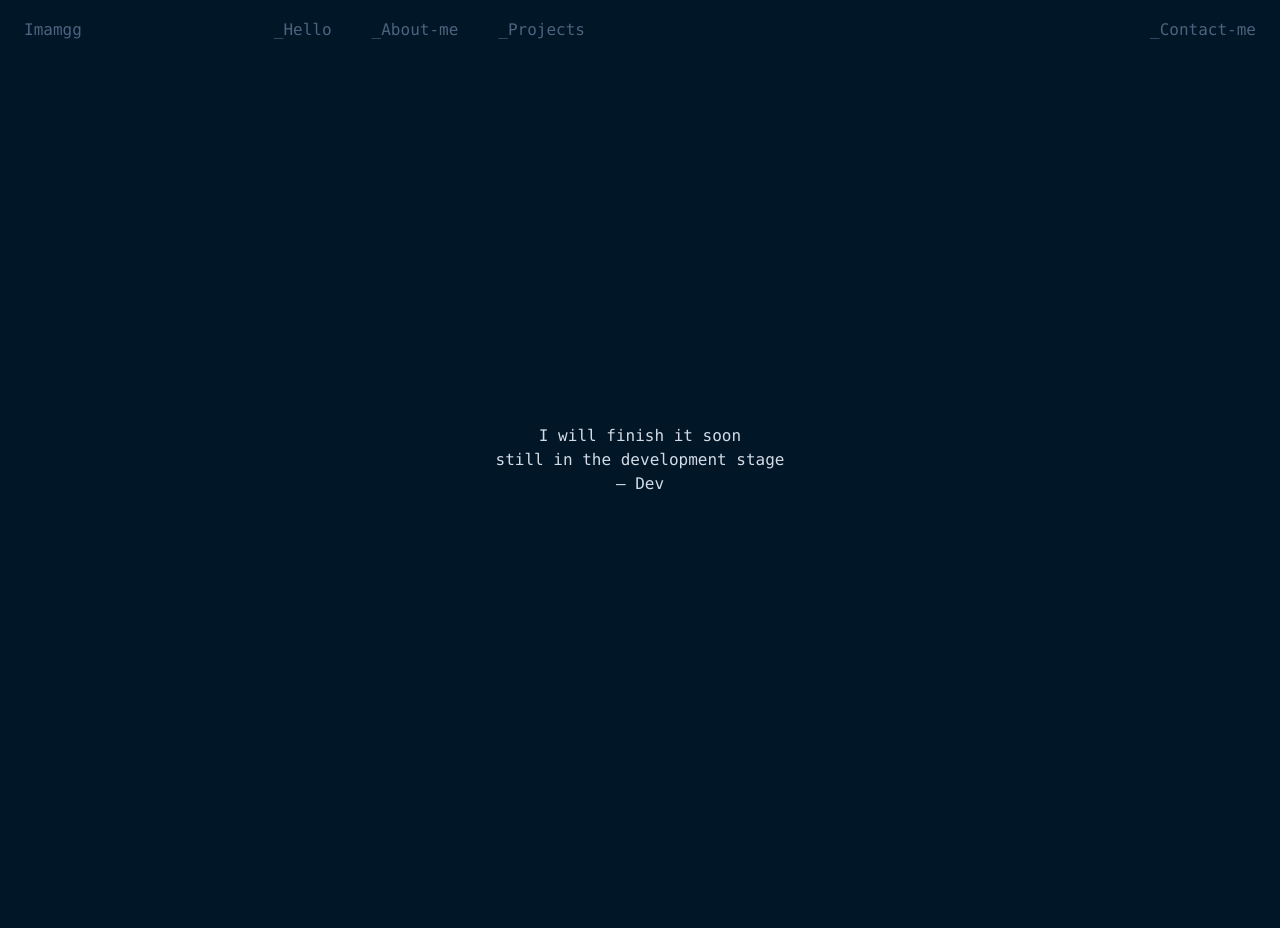
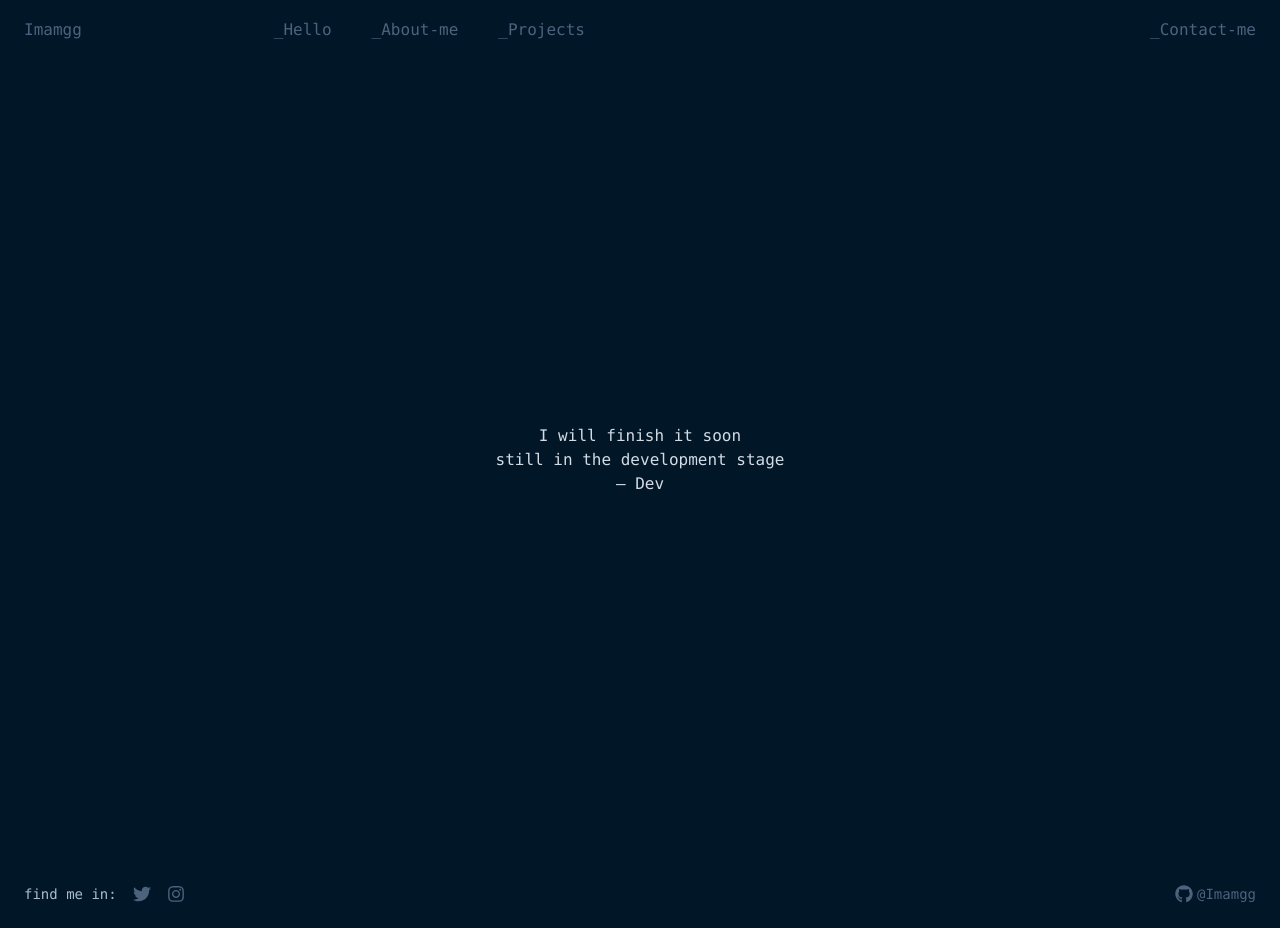
Before and after one commit to Kylendu/coba, a Next.js app: page /contact in a window 1280 px wide. Before the commit the page ends 860 px from the top, so only its background shows below. Built offline with nearby package versions, Linux system fonts and the light colour scheme.

Commit message:
change contact

```diff
--- a/src/pages/contact.jsx
+++ b/src/pages/contact.jsx
@@ -1,3 +1,4 @@
+import Footer from "./components/fragments/footer";
 import Navbar from "./components/fragments/navbar";
 
 const Contact = () => {
@@ -9,6 +10,7 @@ const Contact = () => {
         <p>still in the development stage</p>
         <p>&mdash; Dev</p>
       </div>
+      <Footer />
     </>
   );
 };
```
Also changed, not shown: 1 other file (tests, documents, lock files or other folders).
